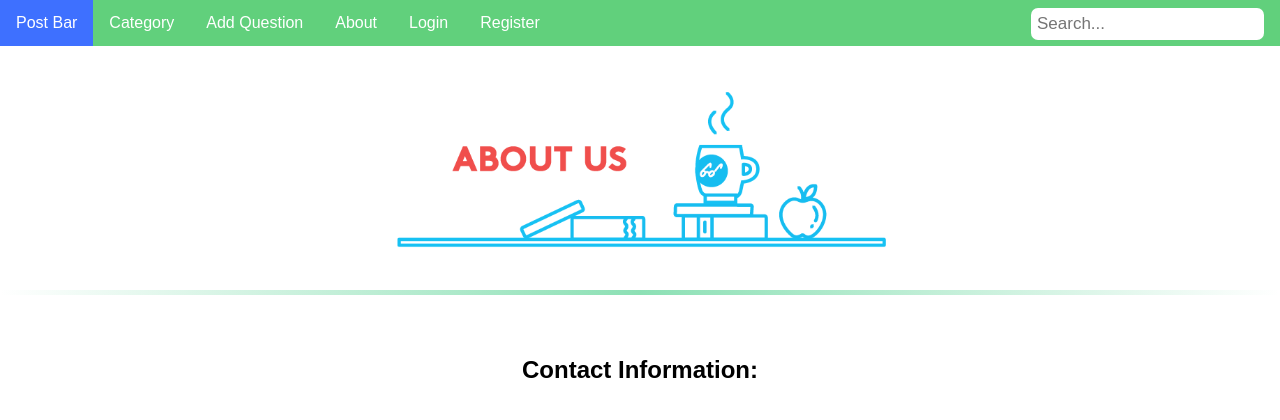
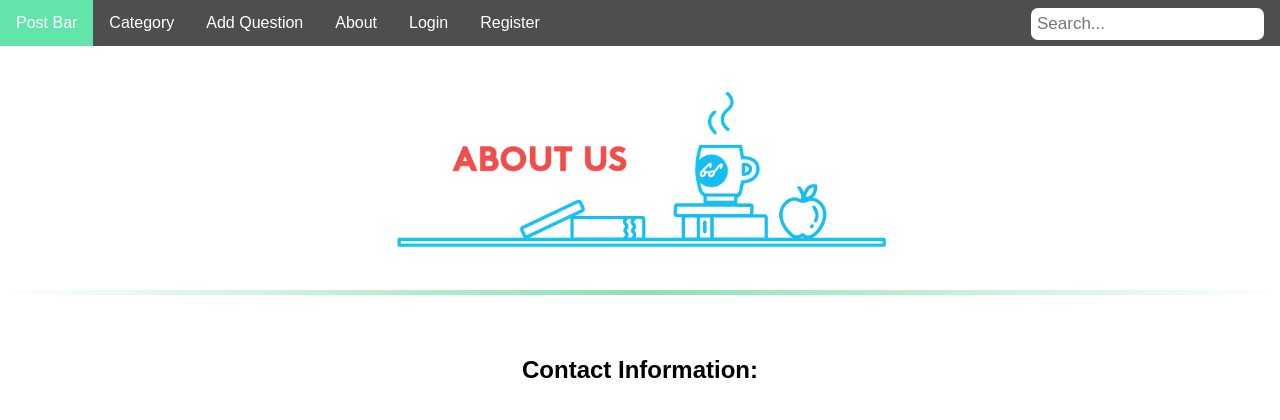
Before and after one commit to yangh567/WAD, a Django app: page /about/ in a window 1280 px wide. Shown: the top 420 px of the page. Run offline with Django 3.2, Linux system fonts and the light colour scheme; data that the repository does not hold is empty.

Commit message:
Update navigation bar colour

```diff
--- a/static/css/base.css
+++ b/static/css/base.css
@@ -7,7 +7,7 @@ body{
 /* Navbar container */
 .navbar {
     overflow: hidden;
-    background-color: #61d07c;
+    background-color: #4e4e4e;
     z-index:999;
     min-width: 1000px;
     width: auto !important;
@@ -43,7 +43,7 @@ body{
 
 /* Add a red background color to navbar links on hover */
 .navbar a:hover, .dropdown:hover .dropbtn {
-    background-color: #3e70ff;
+    background-color: #63e4ab;
     top: 0;
 
 }
```
